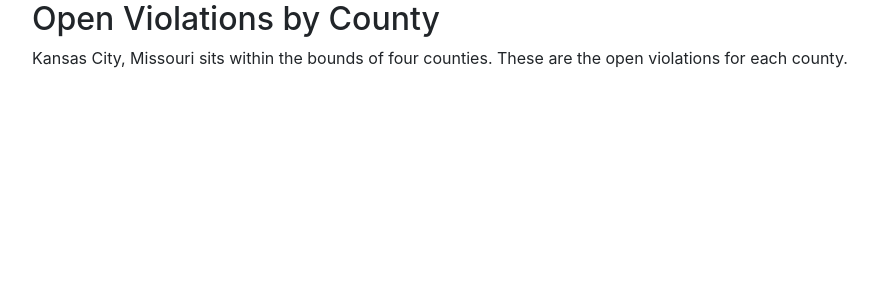
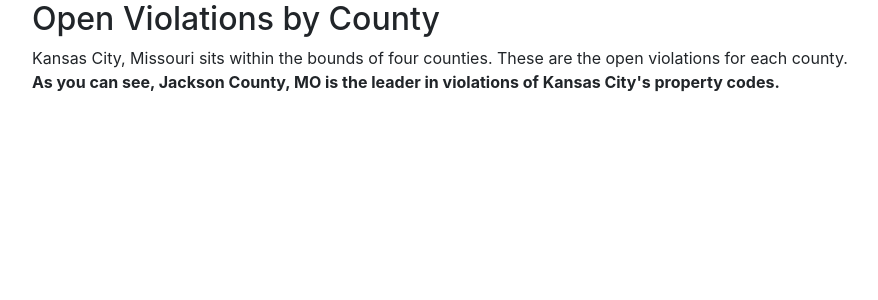
Before and after one commit to Nerdenator/violation_shaming, a Django app: template website/templates/website/index.html in a window 1280 px wide. Shown: the top 300 px of the page, without its empty margins (53-931 px from the left). Run offline with Django 3.2, Linux system fonts and the light colour scheme; the template is opened without the code that fills it, so the values that code supplies are empty; some libraries are stand-ins or nearby versions.

Commit message:
more work.

```diff
--- a/website/templates/website/base.html
+++ b/website/templates/website/base.html
@@ -10,7 +10,12 @@
     <!-- junk to make bootstrap work-->
     <link rel="stylesheet" href="https://stackpath.bootstrapcdn.com/bootstrap/4.1.0/css/bootstrap.min.css"
           integrity="sha384-9gVQ4dYFwwWSjIDZnLEWnxCjeSWFphJiwGPXr1jddIhOegiu1FwO5qRGvFXOdJZ4" crossorigin="anonymous">
-
+    <style>
+        .center {
+            margin: auto;
+            width: 50%;
+        }
+    </style>
 </head>
 <body>
 <div class="container">
--- a/website/templates/website/index.html
+++ b/website/templates/website/index.html
@@ -1,14 +1,12 @@
 {% extends 'website/base.html' %}
 {% load app_filters %}
 {% block main_container %}
-    <div>
 
-    </div>
     <h2>Open Violations by County</h2>
     <div>Kansas City, Missouri sits within the bounds of four counties. These are the open violations for each county.
     </div>
 
-    <table>
+    <table class="center">
         {% for key, value in violations_per_county.items %}
             <tr>
                 <td>{{ key }}</td>
@@ -16,6 +14,6 @@
             </tr>
         {% endfor %}
     </table>
-
+    <b>As you can see, Jackson County, MO is the leader in violations of Kansas City's property codes.</b>
 
 {% endblock main_container %}
--- a/website/views.py
+++ b/website/views.py
@@ -3,8 +3,7 @@ from website.models import Violation
 
 
 def basic_county_data(request):
-    # county_count = violations_per_county()
     county_count = {counted: Violation.objects.filter(county=counted).filter(status='Open').count() for counted in
                     ('Platte', 'Clay', 'Cass', 'Jackson')}
-
+    jackson_violations = Violation.objects.filter(county="Jackson").filter(status='Open')
     return render(request, 'website/index.html', {'violations_per_county': county_count})
```
